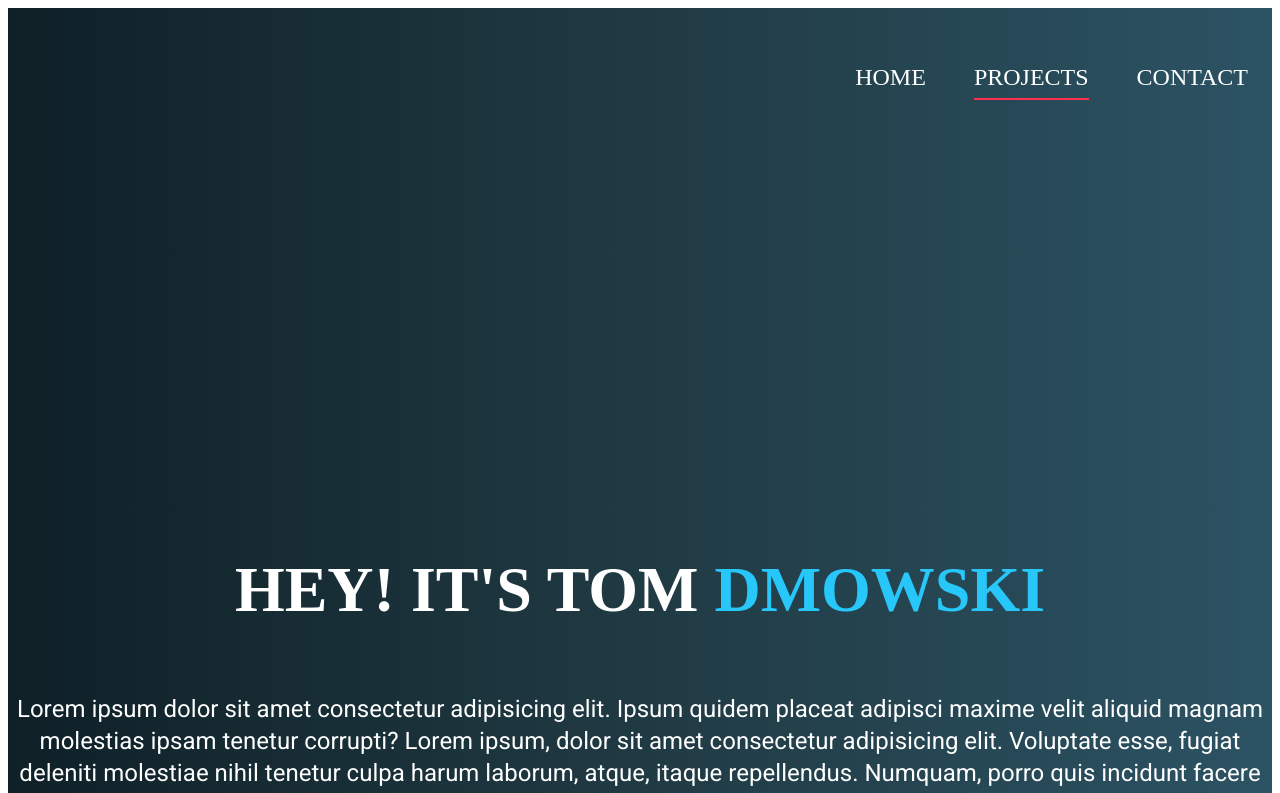
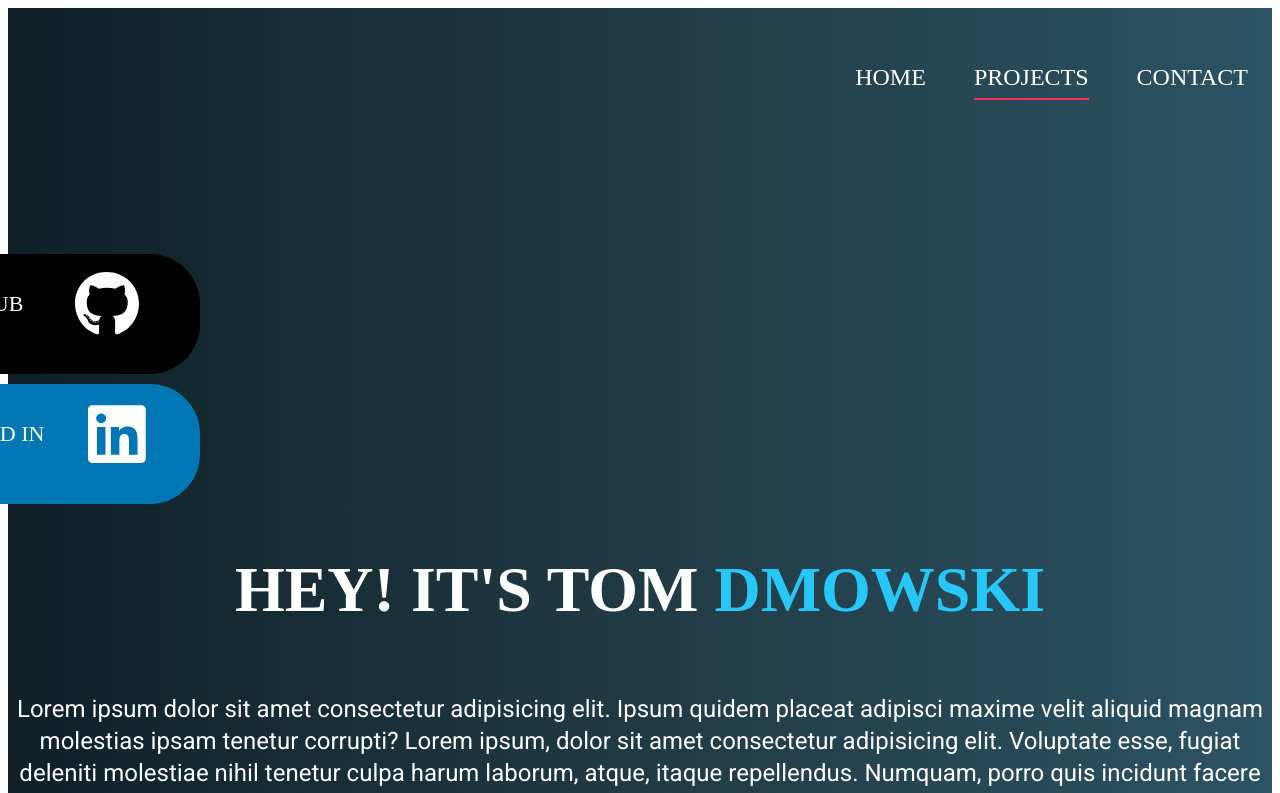
Before and after one commit to TomskiD/PortfolioWebsite, a React (Create React App) app: page /projects in a window 1280 px wide. Shown: the top 793 px of the page. Built offline with nearby package versions, Linux system fonts and the light colour scheme; a web font is replaced by a local one.

Commit message:
Additional installation for svg icons

```diff
--- a/package.json
+++ b/package.json
@@ -3,6 +3,7 @@
   "version": "0.1.0",
   "private": true,
   "dependencies": {
+    "@fortawesome/fontawesome-svg-core": "^1.2.29",
     "@fortawesome/free-brands-svg-icons": "^5.13.1",
     "@fortawesome/react-fontawesome": "^0.1.11",
     "@testing-library/jest-dom": "^4.2.4",
--- a/src/App.tsx
+++ b/src/App.tsx
@@ -3,6 +3,7 @@ import './app.css'
 import { Home } from "./views/Home";
 import {Navigation} from './components/UI/nav/Navigation'
 import { BrowserRouter as Router, Switch, Route } from "react-router-dom";
+import { StickyNav } from "./components/UI/leftbar/StickyNav";
 
 export const App: React.FC = () => {
   return (
@@ -10,6 +11,7 @@ export const App: React.FC = () => {
       <header id="main-header">
         <div className="container">
           <Navigation/>
+          <StickyNav/>
           <Home />
         </div>
       </header>
--- /dev/null
+++ b/src/components/UI/leftbar/StickyNav.tsx
@@ -0,0 +1,24 @@
+import React from "react";
+import "../styles/stickynav.css";
+import { FontAwesomeIcon } from "@fortawesome/react-fontawesome";
+import { faLinkedin } from "@fortawesome/free-brands-svg-icons";
+import { faGithub } from "@fortawesome/free-brands-svg-icons";
+
+export const StickyNav = () => {
+  return (
+    <div className="sticky-icons">
+      <ul className="list-icons">
+        <li className="icons github">
+          <a href="https://github.com/TomskiD" target="_blank">
+            Github <FontAwesomeIcon icon={faGithub} size="3x" />
+          </a>
+        </li>
+        <li className="icons linkedin">
+          <a href="https://www.linkedin.com/in/tomskid/" target="_blank">
+            Linked In <FontAwesomeIcon icon={faLinkedin} size="3x" />
+          </a>
+        </li>
+      </ul>
+    </div>
+  );
+};
--- /dev/null
+++ b/src/components/UI/styles/stickynav.css
@@ -0,0 +1,40 @@
+.list-icons {
+  position: fixed;
+  top: 30%;
+  left: 0%;
+}
+
+.icons {
+  padding: 10px;
+  margin-bottom: 10px;
+  width: 300px;
+  height: 100px;
+  border-radius: 50px;
+  transform: translate(-160px, 0px);
+  transition: 1s;
+}
+.icons:hover {
+  transform: translate(-35px, 0px);
+  transition: 1s;
+}
+
+.icons a {
+  display: flex;
+  justify-content: space-evenly;
+  align-items: center;
+  font-size: 22px;
+  text-decoration: none;
+  text-transform: uppercase;
+  line-height: 80px;
+  border-radius: 50px;
+  color: #fff;
+}
+
+.github {
+  background: #000;
+  color: #fff;
+}
+.linkedin {
+  background: #0077b5;
+  color: #fff;
+}
--- a/src/views/Home.tsx
+++ b/src/views/Home.tsx
@@ -19,7 +19,7 @@ export const Home = () => {
           facere eaque optio sint esse!
         </p>
         <Link to="/projects">
-          <Button text="See projects" />
+          <Button text="See projects"/>
         </Link>
       </div>
     </div>
```
Also changed, not shown: 1 other file (tests, documents, lock files or other folders).
